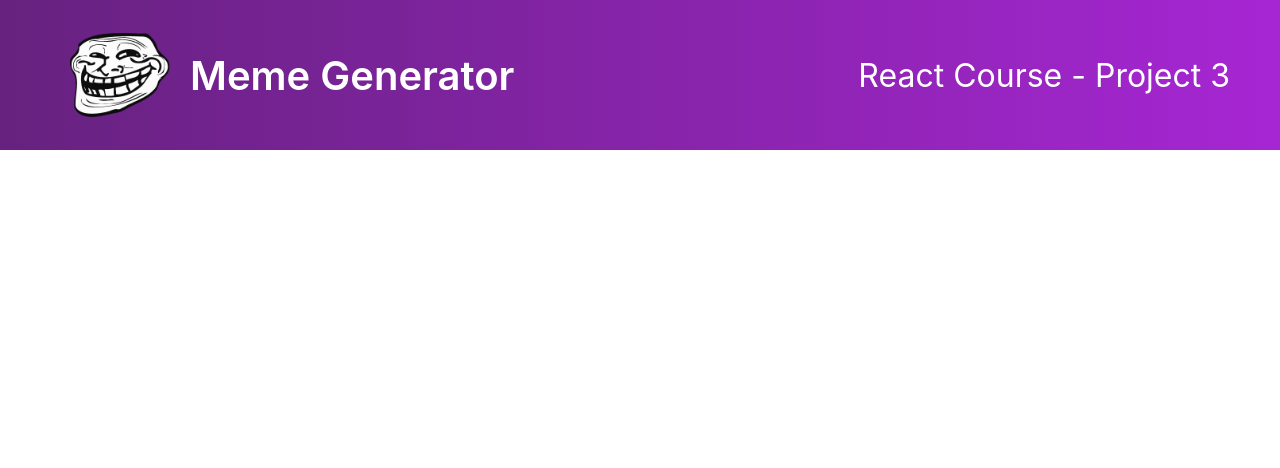
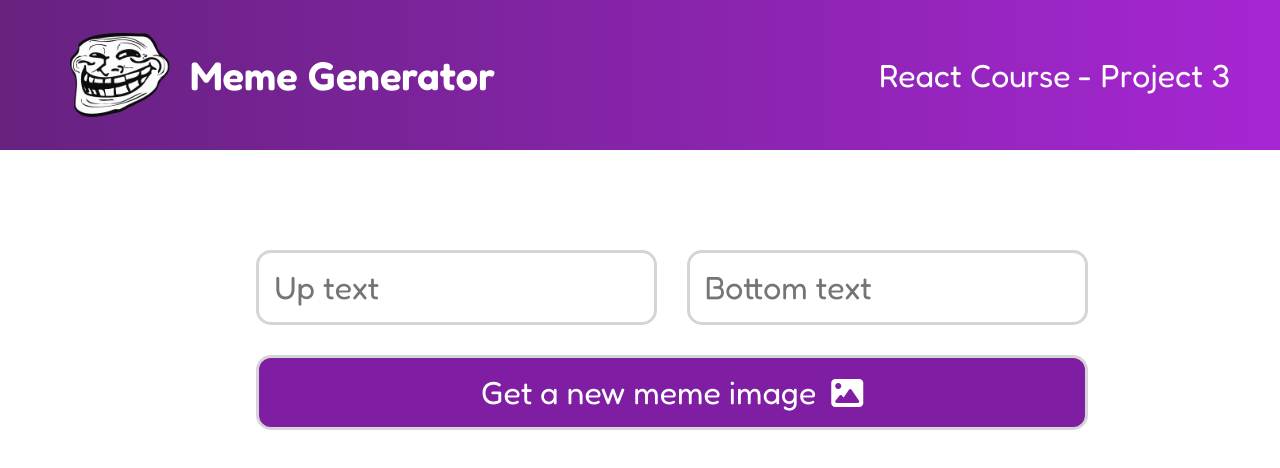
Before and after one commit to yentlc/meme-generator, a React (Create React App) app: page / in a window 1280 px wide. Shown: the top 468 px of the page. Built offline with nearby package versions, Linux system fonts and the light colour scheme.

Commit message:
styling and form basic component done

```diff
--- a/public/index.html
+++ b/public/index.html
@@ -10,21 +10,13 @@
       content="Web site created using create-react-app"
     />
     <link rel="apple-touch-icon" href="%PUBLIC_URL%/logo192.png" />
-    <!--
-      manifest.json provides metadata used when your web app is installed on a
-      user's mobile device or desktop. See https://developers.google.com/web/fundamentals/web-app-manifest/
-    -->
+
     <link rel="manifest" href="%PUBLIC_URL%/manifest.json" />
-    <!--
-      Notice the use of %PUBLIC_URL% in the tags above.
-      It will be replaced with the URL of the `public` folder during the build.
-      Only files inside the `public` folder can be referenced from the HTML.
-
-      Unlike "/favicon.ico" or "favicon.ico", "%PUBLIC_URL%/favicon.ico" will
-      work correctly both with client-side routing and a non-root public URL.
-      Learn how to configure a non-root public URL by running `npm run build`.
-    -->
-    <title>React App</title>
+    <script
+      src="https://kit.fontawesome.com/268f5e5a35.js"
+      crossorigin="anonymous"
+    ></script>
+    <title>Meme Generator</title>
   </head>
   <body>
     <noscript>You need to enable JavaScript to run this app.</noscript>
--- a/src/App.css
+++ b/src/App.css
@@ -1,3 +1,7 @@
+@import url('https://fonts.googleapis.com/css2?family=Fredoka:wght@300;400;500;600;700&family=Inter:wght@100;200;300;400;500;600;700;800;900&family=Quicksand:wght@300;400;500;600;700&family=Roboto:ital,wght@0,100;0,300;0,400;0,500;0,700;0,900;1,100;1,300;1,400;1,500;1,700;1,900&family=Ubuntu:ital,wght@0,300;0,400;0,500;0,700;1,300;1,400;1,500;1,700&display=swap');
+#root{
+  font-family: "Fredoka";
+}
 header{
   position: fixed;
   top: 0;
@@ -29,3 +33,39 @@ header .text-course{
   text-align: end;
   margin-right: 50px;
 }
+main{
+  margin-top: 250px;
+  display: flex;
+  justify-content: center;
+}
+.form{
+  display: grid;
+  grid-template: 1fr 1fr / 1fr 1fr;
+  grid-template-areas: "input1 input2"
+                        "button button";
+  width: 60%;
+  grid-gap: 30px;
+}
+.text-input-up{
+  grid-area: input1;
+
+}
+.text-input-down{
+  grid-area: input2;
+}
+button{
+  grid-area: button;
+  background:#7f1ea2 ;
+  color: #FFFFFF;
+  display: flex;
+  justify-content: center;
+  align-items: center;
+  gap: 15px;
+}
+.text-input-up,.text-input-down,button{
+  border: 3px solid #D5D4D8;
+  font-size: 2rem;
+  font-family: "Fredoka";
+  padding: 15px;
+  border-radius: 15px;
+}
--- a/src/App.js
+++ b/src/App.js
@@ -1,10 +1,11 @@
 import './App.css';
 import Header from './components/Header';
-
+import Form from './components/Form';
 function App() {
   return (
     <div className='App'>
       <Header />
+      <Form />
     </div>
   );
 }
--- /dev/null
+++ b/src/components/Form.js
@@ -0,0 +1,17 @@
+export default function Form() {
+  return (
+    <main>
+      <form className='form'>
+        <input type='text' className='text-input-up' placeholder='Up text' />
+        <input
+          type='text'
+          className='text-input-down'
+          placeholder='Bottom text'
+        />
+        <button>
+          Get a new meme image <i class='fa-solid fa-image'></i>
+        </button>
+      </form>
+    </main>
+  );
+}
```
